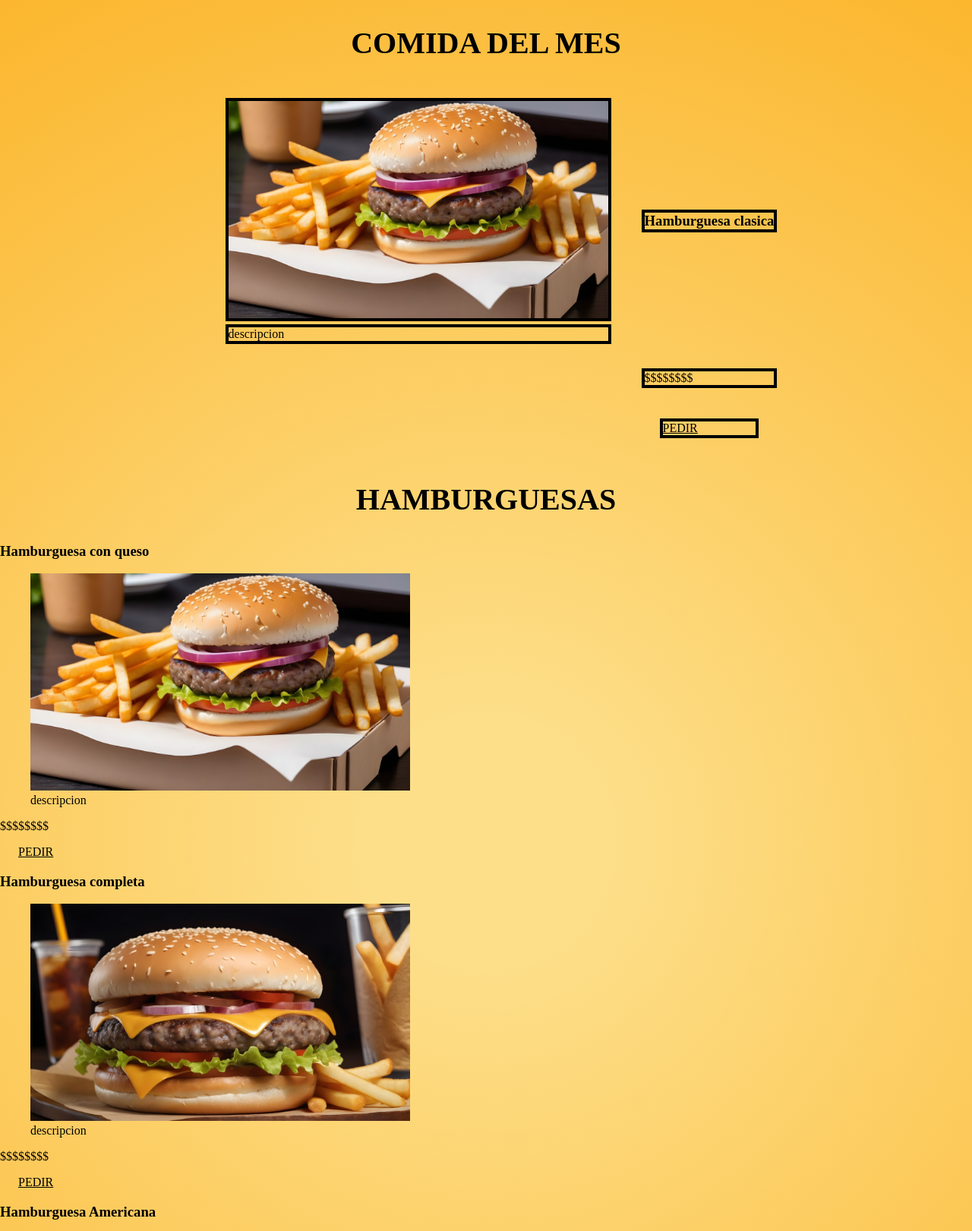
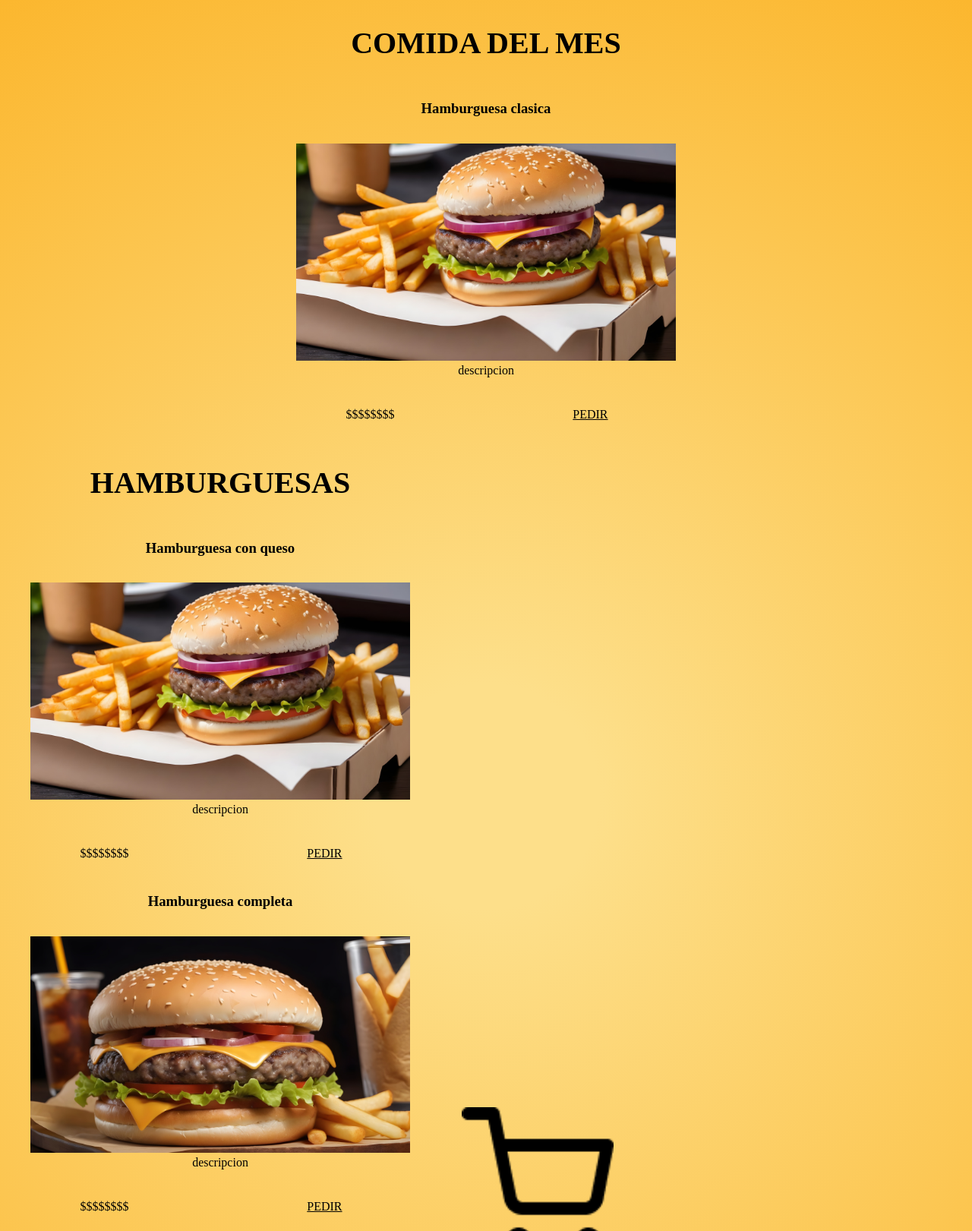
Before and after one commit to LucasLatessa/PAW-2024, a PHP site: page /compra/menu.html in a window 1280 px wide. Shown: the part 299-1920 px from the top of the page at 76% size. Run offline with PHP 8.4, Linux system fonts and the light colour scheme; some web fonts are replaced.

Commit message:
Preparando main

```diff
--- a/compra/menu.html
+++ b/compra/menu.html
@@ -48,9 +48,9 @@
 
       <section id="menuComidaMes">
         <h2>COMIDA DEL MES</h2>
-        <article class="comida-del-mes">
+        <article class="menu-comida">
           <h3>Hamburguesa clasica</h3>
-          <figure>
+          <figure class="figura-hamburguesa">
             <img class="hamburguesa-comida-mes"
               src="../assets/hamburguesa1.jpg"
               alt="Hamburguesa comida del mes"
@@ -66,46 +66,46 @@
       <section id="menuHamburguesa">
         <h2>HAMBURGUESAS</h2>
 
-        <article>
+        <article class="menu-comida">
           <h3>Hamburguesa con queso</h3>
-          <figure>
-            <img
+          <figure class="figura-hamburguesa">
+            <img class="hamburguesa-comida-mes"
               src="../assets/hamburguesa1.jpg"
               alt="Hamburguesa con queso"
               width="500"
             />
-            <figcaption>descripcion</figcaption>
+            <figcaption class="descripcion-comida">descripcion</figcaption>
           </figure>
-          <p>$$$$$$$$</p>
-          <a href="pedirComida.html">PEDIR</a>
+          <p class="precio-comida">$$$$$$$$</p>
+          <a class="pedir-comida" href="pedirComida.html">PEDIR</a>
         </article>
 
-        <article>
+        <article class="menu-comida">
           <h3>Hamburguesa completa</h3>
-          <figure>
-            <img
+          <figure class="figura-hamburguesa">
+            <img class="hamburguesa-comida-mes"
               src="../assets/hamburguesa2.jpg"
               alt="Hamburguesa completa"
               width="500"
             />
-            <figcaption>descripcion</figcaption>
+            <figcaption class="descripcion-comida">descripcion</figcaption>
           </figure>
-          <p>$$$$$$$$</p>
-          <a href="pedirComida.html">PEDIR</a>
+          <p class="precio-comida">$$$$$$$$</p>
+          <a class="pedir-comida" href="pedirComida.html">PEDIR</a>
         </article>
 
-        <article>
+        <article class="menu-comida">
           <h3>Hamburguesa Americana</h3>
-          <figure>
-            <img
+          <figure class="figura-hamburguesa">
+            <img class="hamburguesa-comida-mes"
               src="../assets/hamburguesa3.jpg"
               alt="Hamburguesa Americana"
               width="500"
             />
-            <figcaption>descripcion</figcaption>
+            <figcaption class="descripcion-comida">descripcion</figcaption>
           </figure>
-          <p>$$$$$$$$</p>
-          <a href="pedirComida.html">PEDIR</a>
+          <p class="precio-comida">$$$$$$$$</p>
+          <a class="pedir-comida" href="pedirComida.html">PEDIR</a>
         </article>
       </section>
 
--- a/compra/styles/menu.css
+++ b/compra/styles/menu.css
@@ -23,59 +23,49 @@ h2 {
     font-size: 2.5rem;
 }
 
+/*-------------MENU-----------------*/
+
 /* Comida del mes */
-.comida-del-mes{
+.menu-comida{
     display: grid;
+    grid-template-areas:
+        'titulo titulo'
+        'imagen imagen'
+        'precio pedir';
+    justify-content: center;
     align-items: center;
-    justify-content: center;
-    grid-template-areas:    'imagen titulo'
-                            'imagen descripcion'
-                            'imagen precio'
-                            'imagen pedir';
-    grid-template-columns: auto auto;
+    justify-items: center;
 }
 
-.comida-del-mes>h3{
+/*Menu */
+#menuHamburguesa{
+    display: inline-block;
+}
+
+.figura-hamburguesa{
+    grid-area: imagen;
+}
+
+.figura-hamburguesa figcaption{
+    text-align: center;
+}
+
+.menu-comida>h3{
     grid-area: titulo;
-    border: 4px solid black;
 }
 
 .hamburguesa-comida-mes{
     grid-area: imagen;
-    border: 4px solid black;
 }
 
 .pedir-comida{
     grid-area: pedir;
-    border: 4px solid black;
 }
 
 .precio-comida{
     grid-area: precio;
-    border: 4px solid black;
 }
 
 .descripcion-comida {
     grid-area: descripcion;
-    border: 4px solid black;
 }
-
-
-
-/* .comida-del-mes {
-    display: inline-block;
-    align-items: center;
-    justify-content: space-between;
-}
-
-.comida-del-mes figure{
-    flex: 0 0 auto;
-    margin-right: 20px;
-}
-
-.comida-del-mes figcaption,
-.comida-del-mes p,
-.comida-del-mes a{
-    display: flex;
-    flex: 1;
-} */
```
